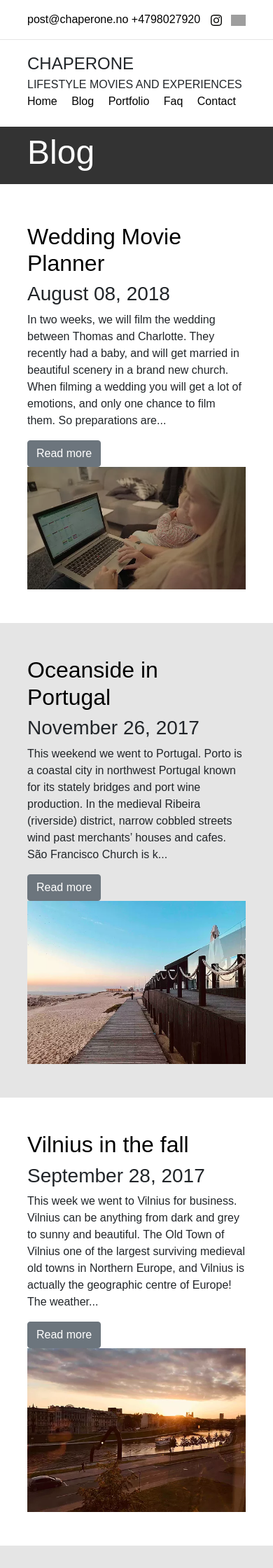
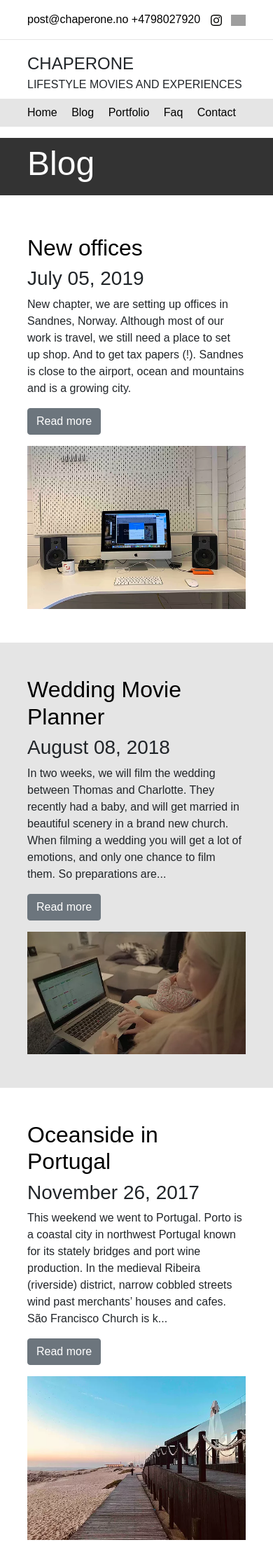
Before and after one commit to chaperonefilm/www_chaperonefilm_com, a Jekyll site: the page built from blog/index.html, in a window 390 px wide. Shown: the top 2240 px of the page at 70% size. Built offline with Jekyll 4.4.1, drawn with Linux system fonts in a browser that asks for light colours; some web fonts are replaced; grey boxes are pictures that could not be loaded.

Commit message:
Finished blog and mobile menu

```diff
--- /dev/null
+++ b/_blogposts/2019-07-05-New-offices.md
@@ -0,0 +1,14 @@
+---
+layout: post
+title: New offices
+date: July 5, 2019
+image: /assets/blog/2019/07/office1.png
+excerpt: New chapter, we are setting up offices in Sandnes, Norway. Although most of our work is travel, we still need a place to set up shop. And to get tax papers (!). Sandnes is close to the airport, ocean and mountains and is a growing city.
+---
+
+<p class="text-center">
+<img src="/assets/blog/2019/07/office1.png" class="img-fluid"/>
+</p>
+<p>
+New chapter, we are setting up offices in Sandnes, Norway. Although most of our work is travel, we still need a place to set up shop. And to get tax papers (!). Sandnes is close to the airport, ocean and mountains and is a growing city.
+</p>
--- a/_layouts/default.html
+++ b/_layouts/default.html
@@ -7,7 +7,7 @@
     <link rel="stylesheet" href="https://stackpath.bootstrapcdn.com/bootstrap/4.3.1/css/bootstrap.min.css" integrity="sha384-ggOyR0iXCbMQv3Xipma34MD+dH/1fQ784/j6cY/iJTQUOhcWr7x9JvoRxT2MZw1T" crossorigin="anonymous">
     <link href="https://fonts.googleapis.com/css?family=Tangerine&display=swap" rel="stylesheet">
     <link href="https://fonts.googleapis.com/css?family=Muli&display=swap" rel="stylesheet">
-    <link href="/main.css?v=17" rel="stylesheet">
+    <link href="/main.css?v=19" rel="stylesheet">
   </head>
   <body>
     <div class="container-fluid column" style="margin-top: 1rem;">
@@ -29,7 +29,7 @@
             <div class="company-name">CHAPERONE</div>
             <div>LIFESTYLE MOVIES AND EXPERIENCES</div>
         </div>
-        <div class="col-md-auto menu">
+        <div class="col-md-auto menu d-none-xs d-none d-md-block">
             <a href="/">Home</a>
             <a href="/blog">Blog</a>
             <a href="/portfolio">Portfolio</a>
@@ -37,6 +37,14 @@
             <a href="/contact">Contact</a>
         </div>
     </div>
+    </div>
+
+    <div class="container-fluid column grey-section mobile-menu d-md-none">
+        <a href="/">Home</a>
+        <a href="/blog">Blog</a>
+        <a href="/portfolio">Portfolio</a>
+        <a href="/faq">Faq</a>
+        <a href="/contact">Contact</a>
     </div>
 
     {{ content }}
--- a/_layouts/post.html
+++ b/_layouts/post.html
@@ -4,12 +4,11 @@ layout: default
 
 <div class="section-header container-fluid column">
     <h1>{{ page.title }}</h1>
+     <h3><i>{{ page.date | date: '%B %d, %Y' }}</i></h3>
 </div>
 <div class="container-fluid column content">
      <div class="row" style="align-items: center;">
          <div class="col">
-            <h3><i>{{ page.date | date: '%B %d, %Y' }}</i></h3>
-
             {{ content }}
          </div>
      </div>
--- a/blog/index.html
+++ b/blog/index.html
@@ -14,7 +14,7 @@ title: Blog
             <h2><a href="{{ post.url }}">{{ post.title }}</a></h2>
             <h3>{{ post.date | date: '%B %d, %Y' }}</h3>
             <p>{{ post.excerpt }}</p>
-            <a href="{{ post.url }}" class="btn btn-secondary">Read more</a>
+            <a href="{{ post.url }}" class="btn btn-secondary" style="margin-bottom: 1rem;">Read more</a>
          </div>
          <div class="col-md-6">
              <img src="{{ post.image }}" alt="{{ post.title }}" class="img-fluid"/>
--- a/main.css
+++ b/main.css
@@ -73,3 +73,17 @@ a {
 .menu a:first-child {
     padding-left: 0;
 }
+
+.mobile-menu {
+    margin-bottom: -0.5rem;
+    margin-top: 0.5rem;
+    padding-top: 0.5rem;
+    padding-bottom: 0.5rem;
+}
+
+.mobile-menu a {
+    padding-left: 1rem;
+}
+.mobile-menu a:first-child {
+    padding-left: 0;
+}
```
Also changed, not shown: assets/blog/2019/07/office1.png (added), 3 other files.
